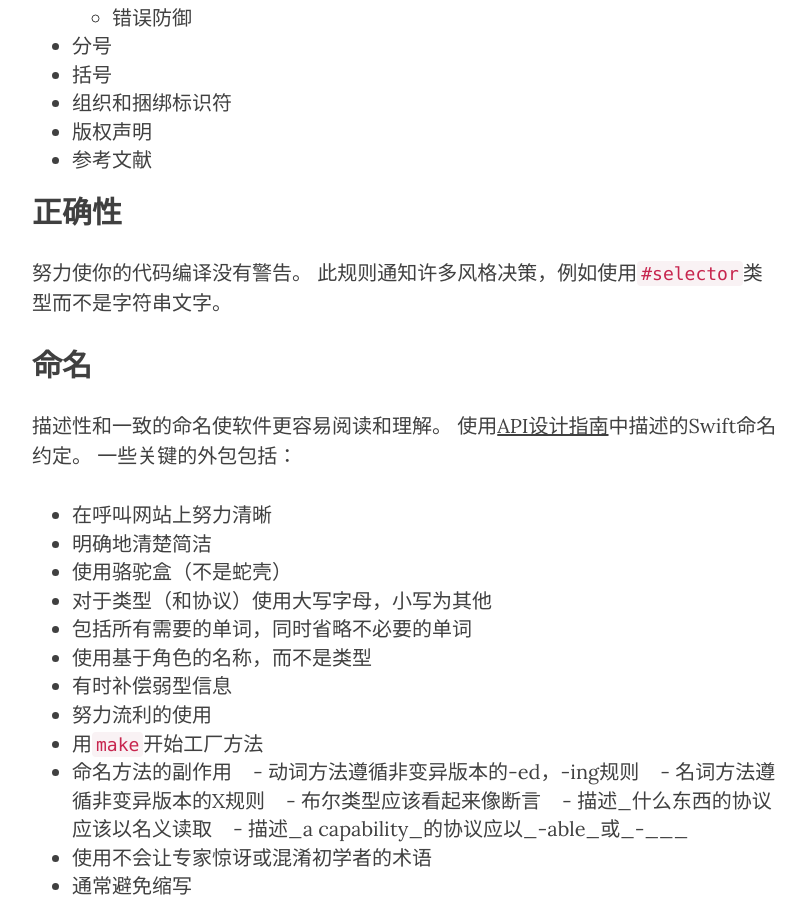
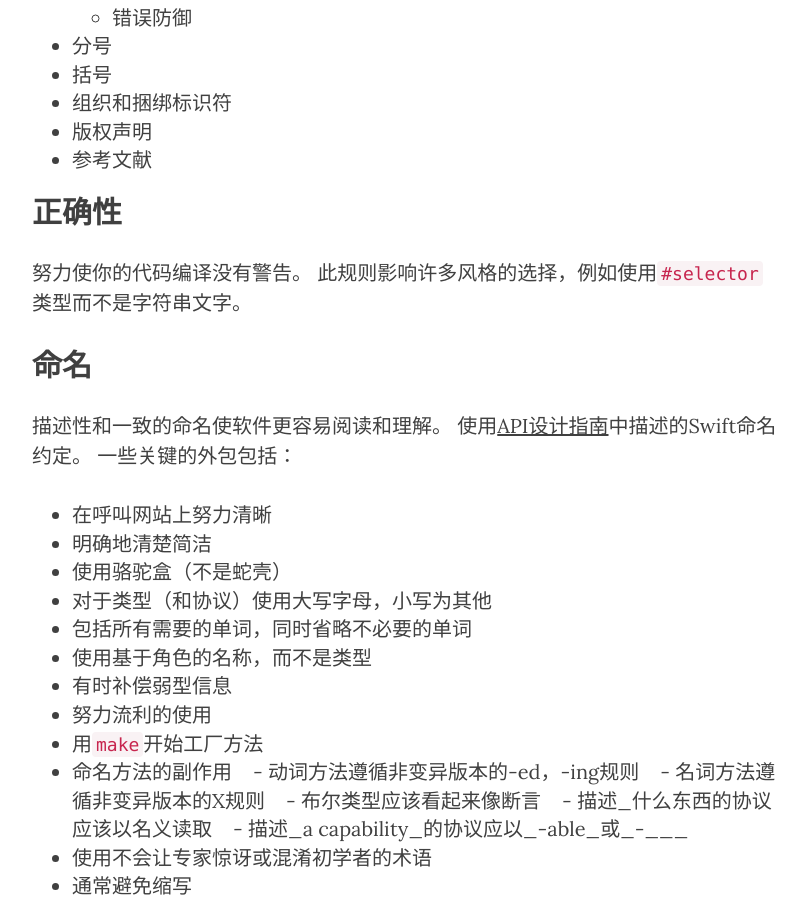
Before and after one commit to DavidHu0921/davidhu0921.github.io, a Jekyll site: the page built from _posts/2017-04-20-Swift代码风格指南.md, in a window 1280 px wide and 900 px high, scrolled down 1873 px. Shown: the whole window, without its empty margins (233-1039 px from the left). Built offline with Jekyll 4.4.1, drawn with Linux system fonts in a browser that asks for light colours; nearby versions of some CDN libraries.

Commit message:
update md

```diff
--- a/_posts/2017-04-20-Swift代码风格指南.md
+++ b/_posts/2017-04-20-Swift代码风格指南.md
@@ -61,7 +61,7 @@ categories: iOS学习笔记
 
 ## 正确性
 
-努力使你的代码编译没有警告。 此规则通知许多风格决策，例如使用`#selector`类型而不是字符串文字。
+努力使你的代码编译没有警告。 此规则影响许多风格的选择，例如使用`#selector`类型而不是字符串文字。
 
 ## 命名
 
```
